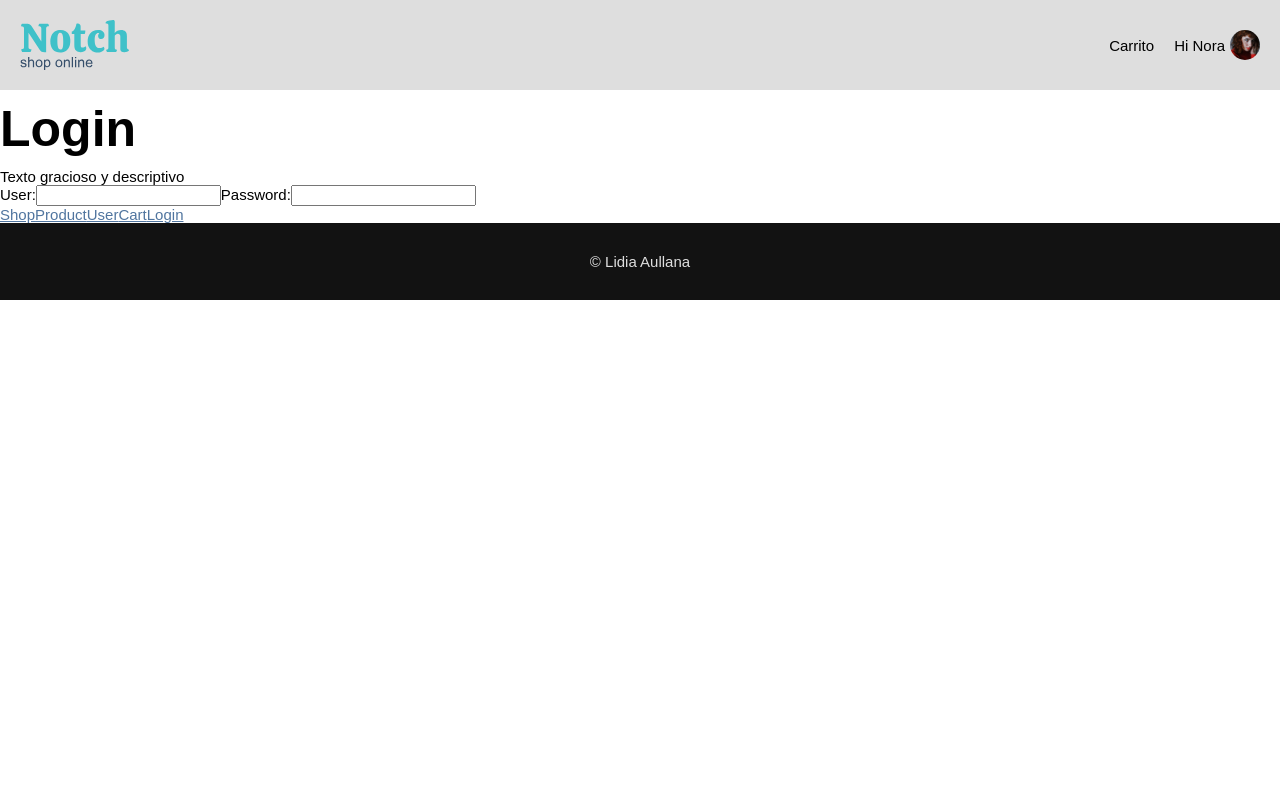
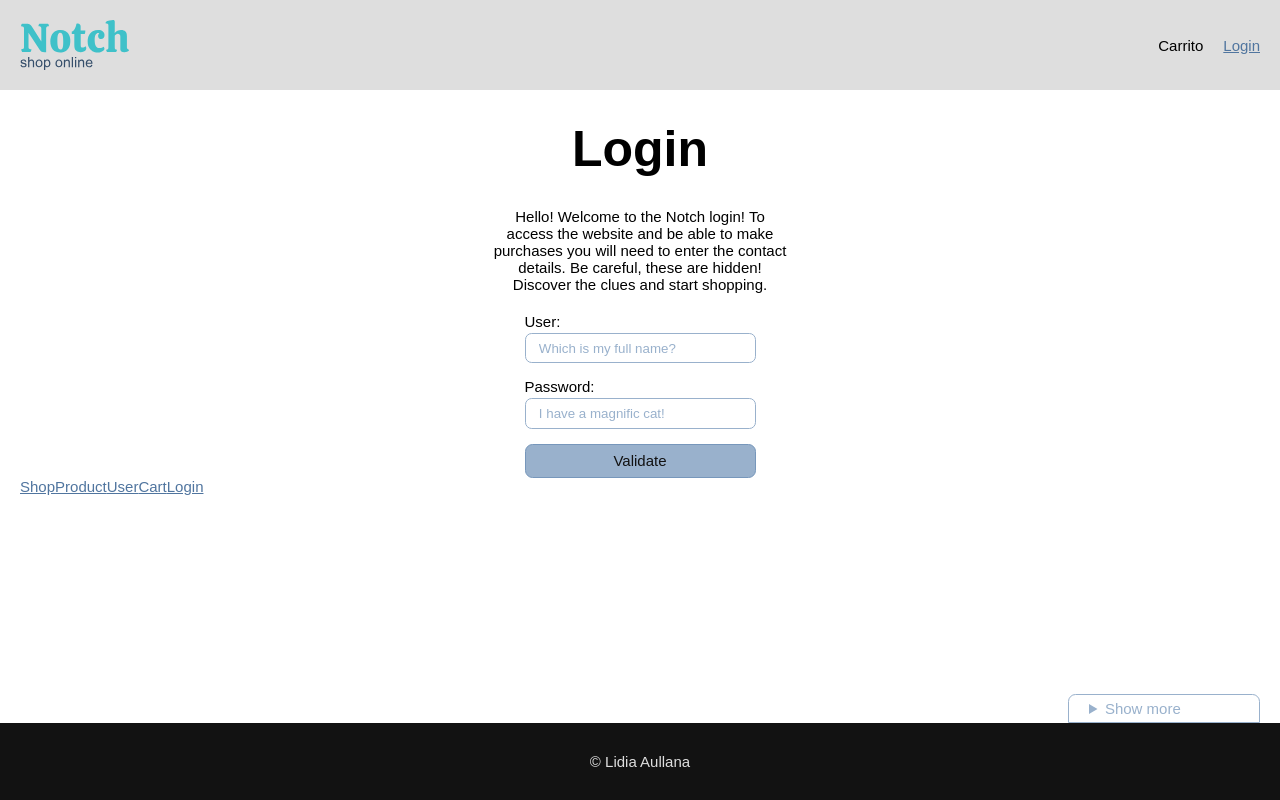
Before and after one commit to LidiaA3/login-shop, a React (Vite) app: page /login in a window 1280 px wide. Built offline with nearby package versions, Linux system fonts and the light colour scheme; no server answers.

Commit message:
Add logic login user

```diff
--- a/src/Layout.jsx
+++ b/src/Layout.jsx
@@ -12,7 +12,7 @@ export const productContext = React.createContext(
 function Layout() {
 
   const [products, setProducts] = useState([]);
-  const [userIsLogin, setUserIsLogin] = useState(true);
+  const [userIsLogin, setUserIsLogin] = useState(false);
 
   useEffect(() => {
     fetch('https://fakestoreapi.com/products')
@@ -29,6 +29,7 @@ function Layout() {
 
       <Topbar userLogin={userIsLogin} />
 
+      <main>
         <Outlet />
 
         <Link to='/'>Shop</Link>
@@ -36,6 +37,7 @@ function Layout() {
         <Link to='/user'>User</Link>
         <Link to='/cart'>Cart</Link>
         <Link to='/login'>Login</Link>
+      </main>
 
       <Footer />
     </productContext.Provider>
--- a/src/components/button/Button.scss
+++ b/src/components/button/Button.scss
@@ -5,6 +5,7 @@ button,
     display: flex;
     justify-content: center;
     align-items: center;
+    text-align: center;
     font-size: 1.5rem;
     cursor: pointer;
     background-color: $color-blue-lighter;
--- a/src/components/card/Card.jsx
+++ b/src/components/card/Card.jsx
@@ -15,7 +15,7 @@ function Card(props) {
                     <h3 className='h5 card__tittle'>{props.title}</h3>
                     <p>{props.price}€</p>
                     <div className="card__buttons">
-                        <Button text='More info' type='secondary' isLink={true} goTo={`/product/${props.productId}`} />
+                        <Button onClick={() => window.scrollTo({top: 0})} text='More info' type='secondary' isLink={true} goTo={`/product/${props.productId}`} />
                         <Button text='Add cart' />
                     </div>
                 </div>
--- a/src/components/footer/Footer.jsx
+++ b/src/components/footer/Footer.jsx
@@ -3,7 +3,7 @@ import './Footer.scss';
 function Footer () {
     return (
         <footer className='footer'>
-            <p>&copy; Lidia Aullana</p>
+            &copy; Lidia Aullana
         </footer>
     );
 }
--- a/src/components/topbar/Topbar.jsx
+++ b/src/components/topbar/Topbar.jsx
@@ -1,3 +1,4 @@
+import { Link } from 'react-router-dom';
 import './Topbar.scss';
 
 function Topbar(props) {
@@ -11,10 +12,10 @@ function Topbar(props) {
 
                 {console.log(props)}
 
-                {props.userLogin && <div className="topbar__user">
+                {props.userLogin ? <div className="topbar__user">
                     <p>Hi Nora</p>
                     <img src="/userimg.webp" alt="Imagen de usuario" />
-                </div>}
+                </div> : <Link to='/login'>Login</Link>}
             </div>
         </div>
     );
--- /dev/null
+++ b/src/scss/_forms.scss
@@ -0,0 +1,28 @@
+form {
+    display: flex;
+    flex-direction: column;
+    gap: 1.5rem;
+}
+
+label {
+    display: flex;
+    flex-direction: column;
+    gap: .3rem;
+    flex-wrap: wrap;
+}
+
+input {
+    color: $color-gray-darken;
+    padding: .5em 1em;
+    border: .1em solid $color-blue-lighter;
+    border-radius: .5em;
+    cursor: pointer;
+
+    &:focus {
+        outline: .1em solid $color-turquoise;
+    }
+
+    &::placeholder {
+        color: $color-blue-lighter;
+    }
+}
--- a/src/scss/_typography.scss
+++ b/src/scss/_typography.scss
@@ -39,6 +39,7 @@ h6,
 
 p {
     margin: 0;
+    max-width: 60rem;
 }
 
 p + p {
--- a/src/scss/global.scss
+++ b/src/scss/global.scss
@@ -2,6 +2,7 @@
 @import './functions';
 @import './typography';
 @import './links';
+@import './forms';
 @import './utilities';
 
 ::selection {
@@ -17,3 +18,15 @@ body {
     font-size: fs(medium);
     font-family: $font-family;
 }
+
+#root {
+    display: flex;
+    flex-direction: column;
+    min-height: 100vh;
+}
+
+main {
+    flex: 1;
+    padding: 2rem;
+    position: relative;
+}
--- a/src/views/login/Login.jsx
+++ b/src/views/login/Login.jsx
@@ -1,18 +1,44 @@
+import { useContext, useState } from 'react';
+import './Login.scss';
+import { productContext } from '../../Layout';
+
 function Login() {
+
+  const setUserIsLogin = useContext(productContext).setUserIsLogin;
+
+  const [userInput, setUserInput] = useState('');
+  const [passwordInput, setPasswordInput] = useState('');
+
+  function validateForm() {
+    console.log(userInput);
+    console.log(passwordInput);
+    if(userInput == 'Nora Dufort' && passwordInput == 'misifu') {
+      setUserIsLogin(true);
+    }
+  }
 
     return (
       <div className="login">
         <h1>Login</h1>
 
-        <p>Texto gracioso y descriptivo</p>
+        <p className='login__text'>Hello! Welcome to the Notch login! To access the website and be able to make purchases you will need to enter the contact details. Be careful, these are hidden! Discover the clues and start shopping.</p>
 
-        <label htmlFor="user">User:
-          <input type="text" id="user" />
-        </label>
+        <form action="">
+          <label htmlFor="user">User:
+            <input type="text" id="user" placeholder='Which is my full name?' onChange={(e) => setUserInput(e.target.value)} />
+          </label>
 
-        <label htmlFor="password">Password:
-          <input type="password" id="password" />
-        </label>
+          <label htmlFor="password">Password:
+            <input type="password" id="password" placeholder='I have a magnific cat!' onChange={(e) => setPasswordInput(e.target.value)} />
+          </label>
+
+          <input className='btn' type="sent" defaultValue='Validate' onClick={validateForm} />
+        </form>
+
+        <details className="login__popup">
+          <summary className='login__popup__summary'>Show more</summary>
+          <p>Hi! My name is Nora Dufort. I love cats and books. I have a cat named Misifu that represents my life.</p>
+        </details>
 
       </div>
     )
--- /dev/null
+++ b/src/views/login/Login.scss
@@ -0,0 +1,41 @@
+@import '../../scss/variables';
+
+.login {
+    display: flex;
+    flex-direction: column;
+    justify-content: center;
+    align-items: center;
+    gap: 2rem;
+
+    &__text {
+        max-width: 30rem;
+        text-align: center;
+    }
+
+    &__popup {
+        position: absolute;
+        bottom: 0;
+        right: 2rem;
+        width: 15rem;
+        padding: .5rem 2rem;
+        border: .1em solid $color-blue-lighter;
+        border-radius: .5em .5em 0 0;
+        color: $color-blue-lighter;
+        transition: all 1s ease-in-out;
+
+        &[open] {
+            padding: 2rem;
+            border-color: $color-blue-light;
+            color: $color-gray-darken;
+            background-color: $color-blue-lighter;
+        }
+
+        &__summary {
+            cursor: pointer;
+        }
+
+        &[open] &__summary {
+            margin-bottom: 1rem;
+        }
+    }
+}
```
Lines whose indentation alone changed are shown as unchanged.
